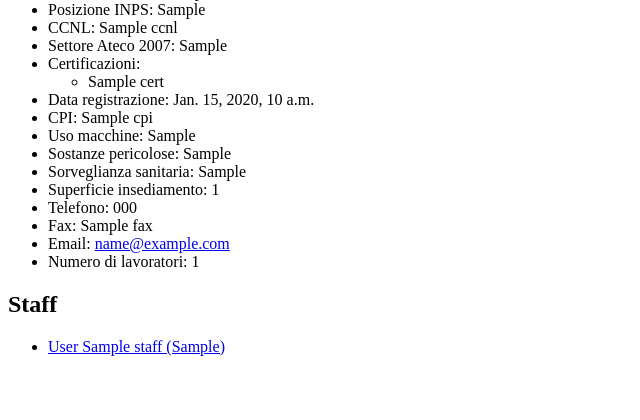
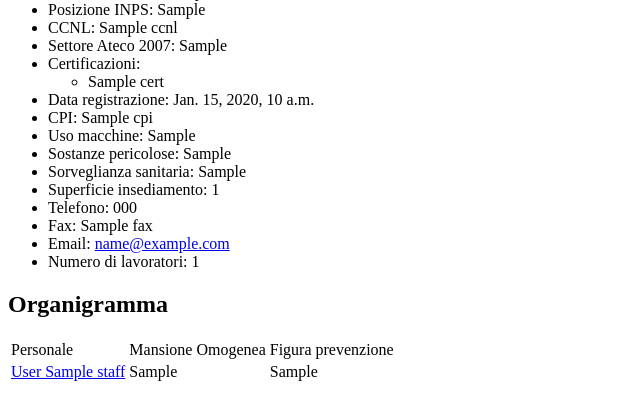
Before and after one commit to denever/secuchecklist, a Django app: template templates/customers/customercompany_detail.html in a window 1280 px wide. Shown: the part 304-724 px from the top of the page, without its empty margins (0-640 px from the left). Run offline with Django 3.2, Linux system fonts and the light colour scheme; the template is opened without the code that fills it: most values are stand-ins (such as "Sample title", 1, 10 or a date in 2020).

Commit message:
Utilizzata table per organigramma

```diff
--- a/templates/customers/customercompany_detail.html
+++ b/templates/customers/customercompany_detail.html
@@ -31,10 +31,30 @@
 <li>Email: <a href="mailto:{{ company.email }}">{{ company.email }}</a></li>
 <li>Numero di lavoratori: {{ company.workers_count }}</li>
 </ul>
-<h2>Staff</h2>
-<ul>
+
+<h2>Organigramma</h2>
+<table>
+  <thead>
+    <tr>
+      <td>Personale</td>
+      <td>Mansione Omogenea</td>
+      <td>Figura prevenzione</td>
+    </tr>
+  </thead>
+  <tbody>
   {% for staff in company.staff_set.all %}
-  <li><a href='/customers/staff/{{ staff.id }}/'>{{ staff.surname }} {{ staff.name }} ({{ staff.standard_task }})</a></li>
+  <tr>
+    <td>
+      <a href='/customers/staff/{{ staff.id }}/'>{{ staff.surname }} {{ staff.name }}</a>
+    </td>
+    <td>
+      {{ staff.standard_task }}
+    </td>
+    <td>
+      {{ staff.security_duty }}
+    </td>
+  </tr>
   {% endfor %}
-</ul>
+  </tbody>
+</table>
 {% endblock %}
```
